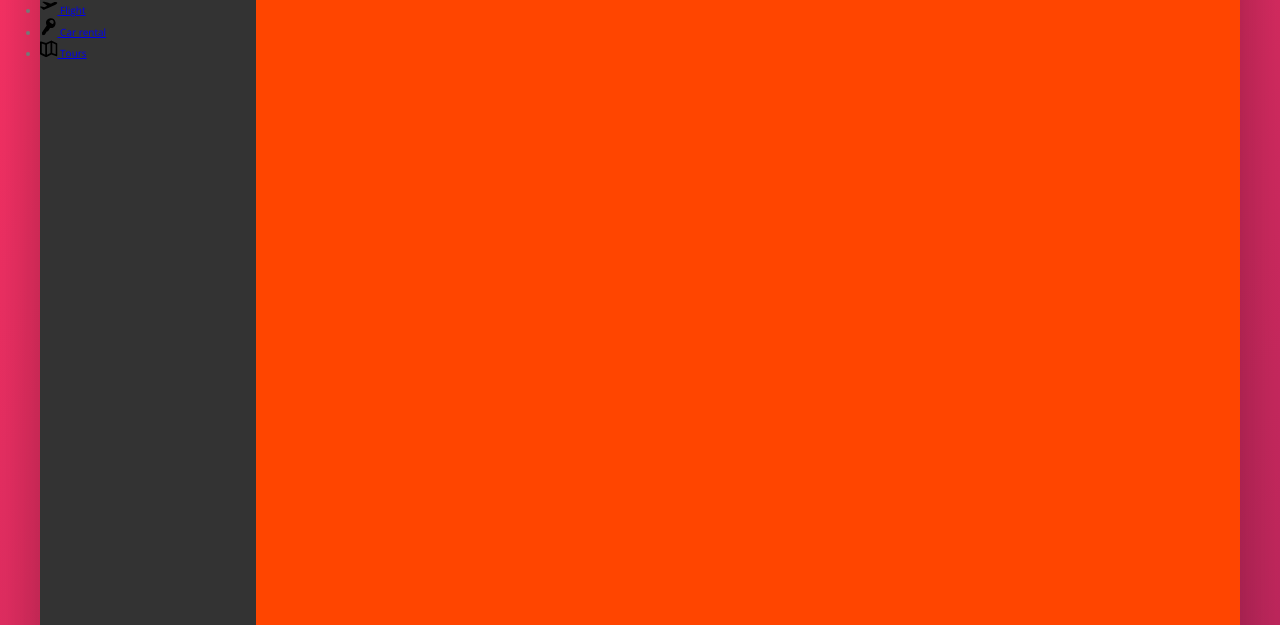
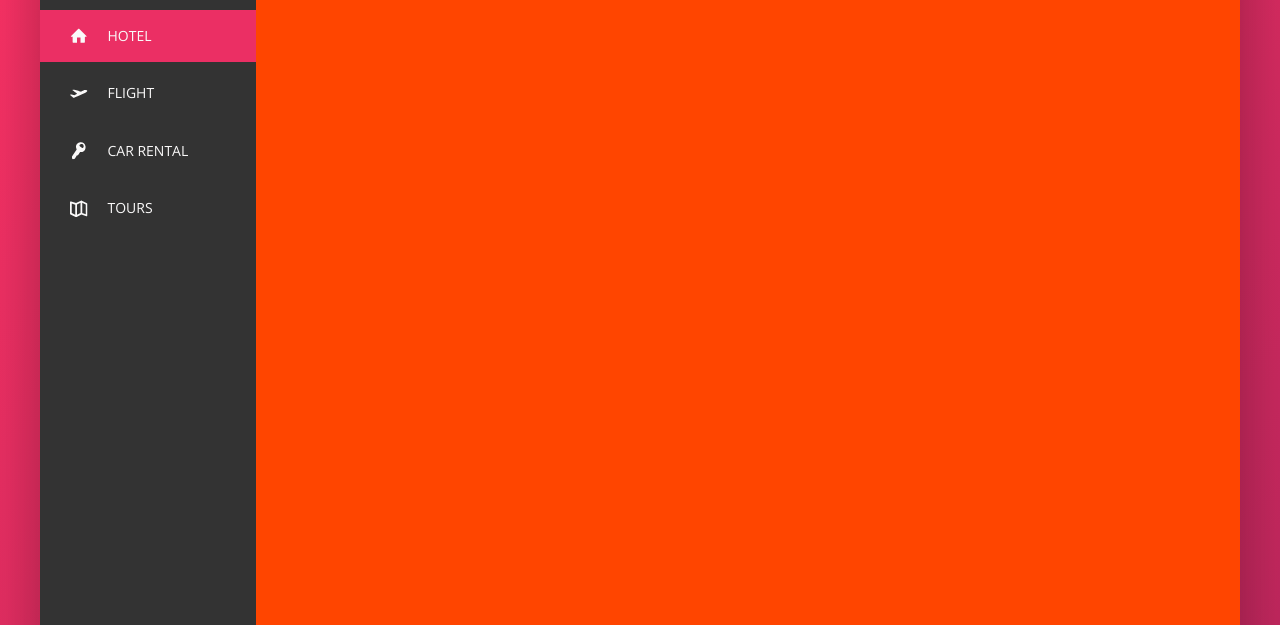
Before and after one commit to MajhiRockzZ/Advanced-CSS-and-SASS-Project-2, a website: page index.html in a window 1280 px wide. Shown: the part 175-800 px from the top of the page. Drawn offline with nearby package versions, Linux system fonts and the light colour scheme.

Commit message:
feat: Building the Navigation - Part 2

```diff
--- a/index.html
+++ b/index.html
@@ -60,7 +60,7 @@
       <div class="content">
         <nav class="sidebar">
           <ul class="side-nav">
-            <li class="side-nav__item">
+            <li class="side-nav__item side-nav__item--active">
               <a href="#" class="side-nav__link">
                 <svg class="side-nav__icon">
                   <use xlink:href="img/sprite.svg#icon-home"></use>
--- a/sass/_components.scss
+++ b/sass/_components.scss
@@ -119,15 +119,61 @@
 ///////////////////////////
 // SIDE NAVIGATION
 .side-nav {
+  font-size: 1.4rem;
+  list-style: none;
+  margin-top: 3.5rem;
+
   &__item {
+    position: relative;
+
+    &:not(:last-child) {
+      margin-bottom: 0.5rem;
+    }
   }
 
-  &__link {
+  &__item::before {
+    content: "";
+    position: absolute;
+    top: 0;
+    left: 0;
+    height: 100%;
+    width: 3px;
+    background-color: var(--color-primary);
+    transform: scaleY(0);
+    // transform-origin: bottom;
+    transition: transform 0.2s, width 0.4s cubic-bezier(1, 0, 0, 1) 0.2s,
+      background-color 0.1s;
+  }
+
+  &__item:hover::before,
+  &__item--active::before {
+    transform: scaleY(1);
+    width: 100%;
+  }
+
+  &__item:active::before {
+    background-color: var(--color-primary-light);
+  }
+
+  &__link:link,
+  &__link:visited {
+    color: var(--color-grey-light-1);
+    text-decoration: none;
+    text-transform: uppercase;
+    display: block;
+    padding: 1.5rem 3rem;
+    position: relative;
+    z-index: 10;
+
+    display: flex;
+    align-items: center;
   }
 
   &__icon {
     width: 1.75rem;
     height: 1.75rem;
+    margin-right: 2rem;
+    fill: currentColor;
   }
 }
 
```
Also changed, not shown: css/style.css.
